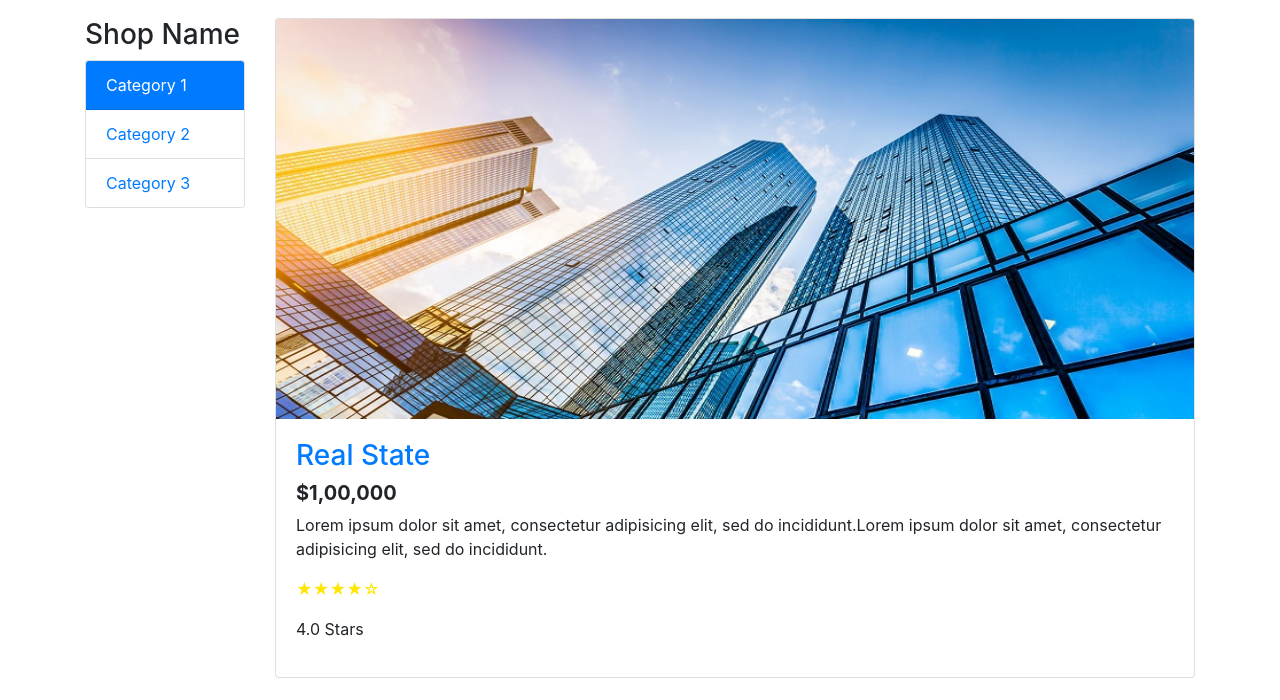
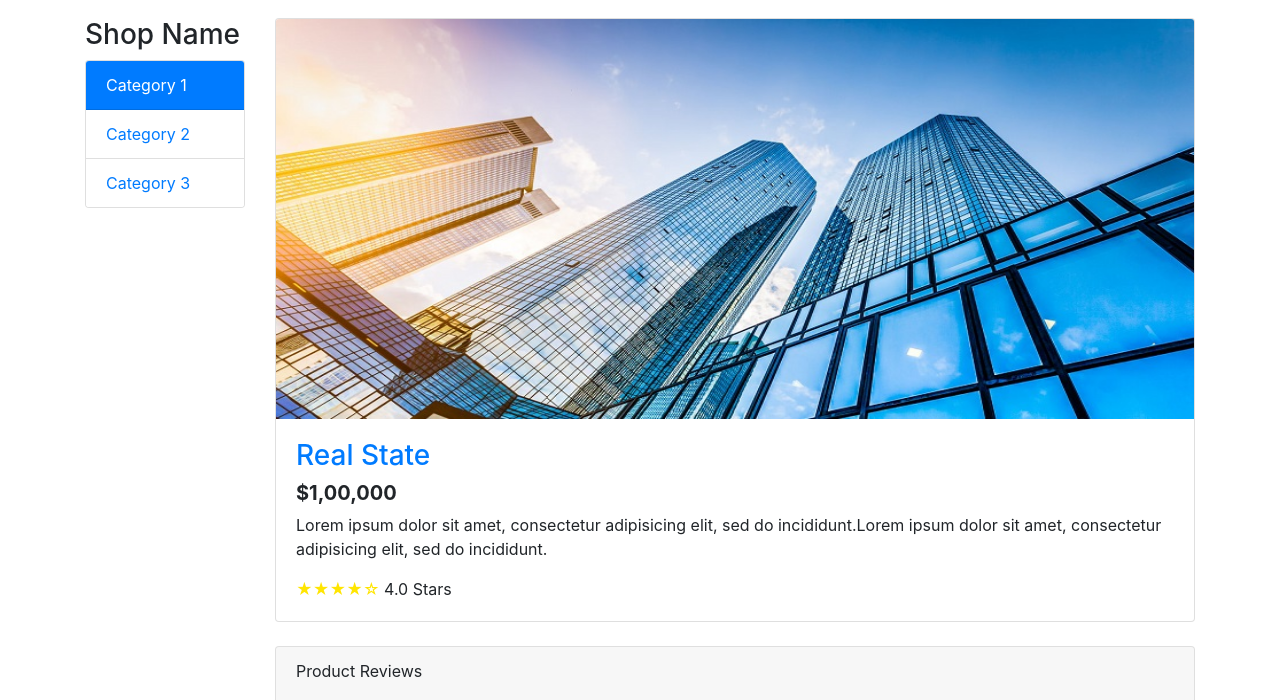
Before and after one commit to maamun21/hw-3, a plain HTML site: page index.html in a window 1280 px wide. Shown: the part 62-762 px from the top of the page. Drawn offline with nearby package versions, Linux system fonts and the light colour scheme.

Commit message:
Update index.html

```diff
--- a/index.html
+++ b/index.html
@@ -47,8 +47,8 @@
 							<h5><b>$1,00,000</b></h5>
 							<p>Lorem ipsum dolor sit amet, consectetur adipisicing elit, sed do incididunt.Lorem ipsum dolor sit amet, consectetur adipisicing elit, sed do incididunt.</p>
 							<div class="review">
-								<p style="color: #ffe500; f-loat:left;">&starf;&starf;&starf;&starf;&star;</p>
-								<p sty-le="float: right; margin-right: 74px;">4.0 Stars</p>
+								<span style="color: #ffe500;">&starf;&starf;&starf;&starf;&star;</span>
+								<span>4.0 Stars</span>
 							</div>
 						</div>
 					</div>
@@ -84,13 +84,6 @@
 
 
 
-
-
-
-
-
-
-
 	<!-- Optional JavaScript -->
     <script src="https://code.jquery.com/jquery-3.5.1.slim.min.js" integrity="sha384-DfXdz2htPH0lsSSs5nCTpuj/zy4C+OGpamoFVy38MVBnE+IbbVYUew+OrCXaRkfj" crossorigin="anonymous"></script>
 	<script src="https://cdn.jsdelivr.net/npm/popper.js@1.16.1/dist/umd/popper.min.js" integrity="sha384-9/reFTGAW83EW2RDu2S0VKaIzap3H66lZH81PoYlFhbGU+6BZp6G7niu735Sk7lN" crossorigin="anonymous"></script>
```
